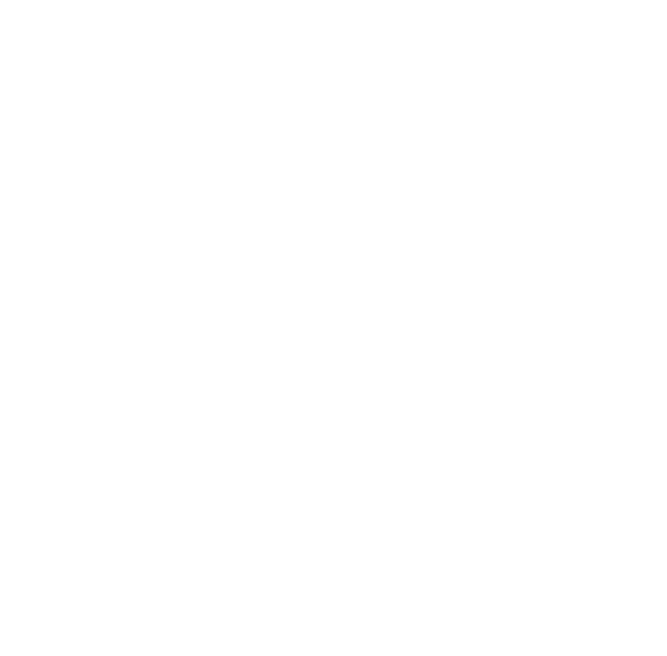
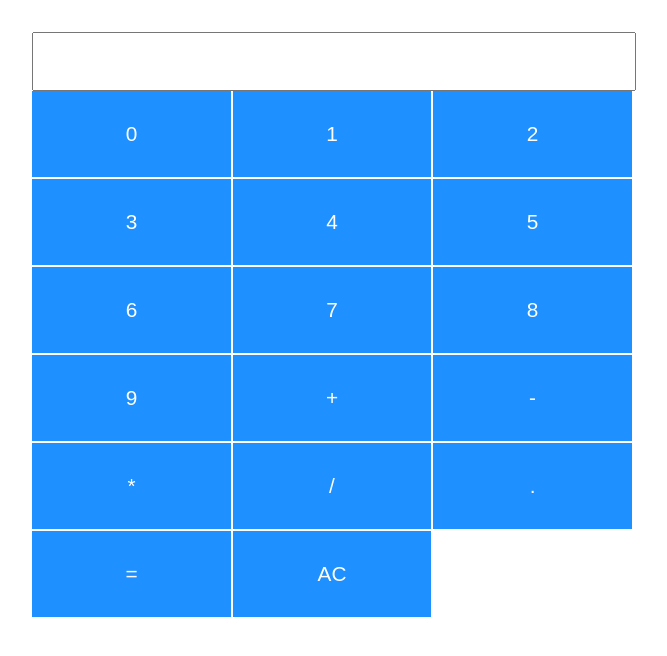
Before and after one commit to acciojob/calculator-MoumitaMurmu, a website: page main.html in a window 1280 px wide. Shown: the whole page, without its empty margins (308-975 px from the left). Drawn offline with Linux system fonts and the light colour scheme.

Commit message:
initial commit

```diff
--- a/main.html
+++ b/main.html
@@ -1,16 +1,36 @@
 <!DOCTYPE html>
 
 <html>
+  <head>
+    <link rel="stylesheet" href="styles.css" />
+  </head>
 
-<head>
-	<link rel="stylesheet" href="styles.css">
-</head>
+  <body>
+    <!-- the entire body must be written by student -->
+    <div class="container">
+      <input class="input" id="input" type="text" />
+      <div class="grid">
+        <button id="block0">0</button>
+        <button id="block1">1</button>
+        <button id="block2">2</button>
+        <button id="block3">3</button>
+        <button id="block4">4</button>
+        <button id="block5">5</button>
+        <button id="block6">6</button>
+        <button id="block7">7</button>
+        <button id="block8">8</button>
+        <button id="block9">9</button>
 
-<body>
-	<!-- the entire body must be written by student -->
-    <script type="text/javascript" src="./script.js">
-</script>
+        <button id="plus">+</button>
+        <button id="minus">-</button>
+        <button id="multiply">*</button>
+        <button id="divide">/</button>
+        <button id="dot">.</button>
 
-</body>
-
+        <button id="ans">=</button>
+        <button id="clr">AC</button>
+      </div>
+    </div>
+    <script type="text/javascript" src="./script.js"></script>
+  </body>
 </html>
```
